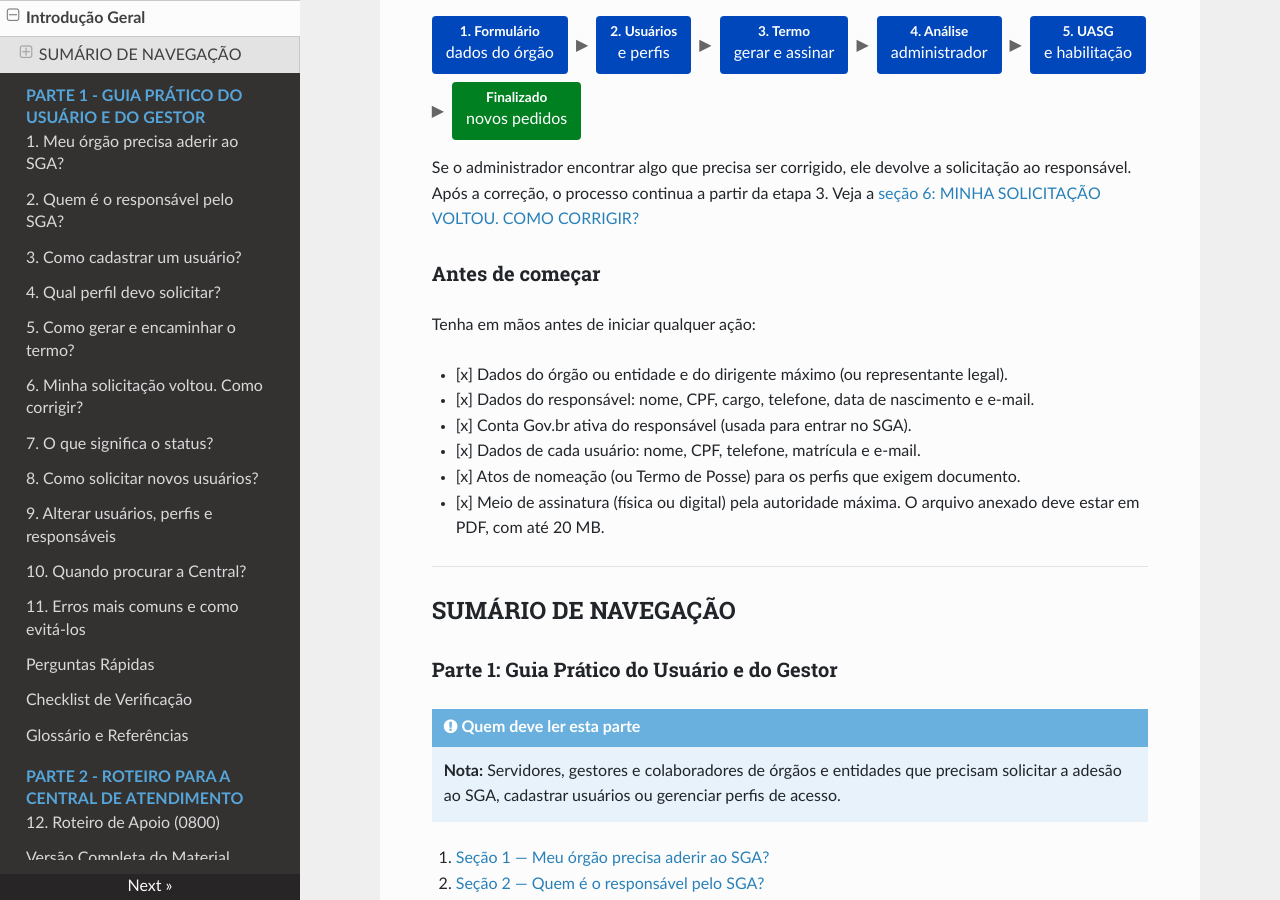
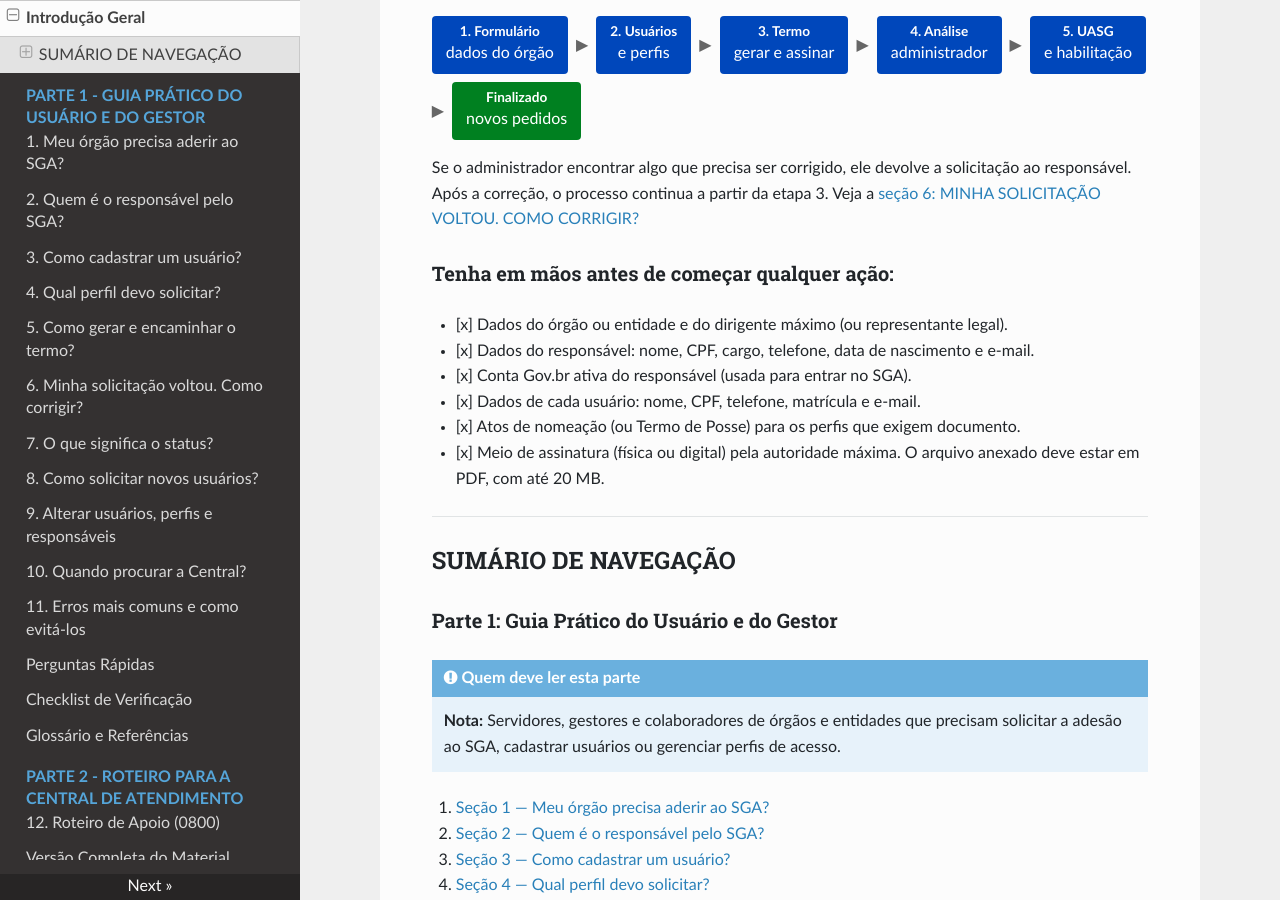
Before and after one commit to emilix10-bit/cartilha-boas-praticas-01-SGA, an MkDocs documentation site: the page built from docs/index.md, in a window 1280 px wide and 900 px high, scrolled down 1409 px. Built offline with MkDocs 1.6.1, drawn with Linux system fonts in a browser that asks for light colours; nearby versions of some CDN libraries.

```diff
--- a/docs/index.md
+++ b/docs/index.md
@@ -92,9 +92,7 @@ Antes de entrar nos detalhes, veja o caminho completo. Cada etapa corresponde a
 
 Se o administrador encontrar algo que precisa ser corrigido, ele devolve a solicitação ao responsável. Após a correção, o processo continua a partir da etapa 3. Veja a <a href="06-solicitacao-voltou-como-corrigir.md#secao-6">seção 6: MINHA SOLICITAÇÃO VOLTOU. COMO CORRIGIR?</a>
 
-<h3 id="antes-de-comecar">Antes de começar</h3>
-
-Tenha em mãos antes de iniciar qualquer ação:
+<h3 id="antes-de-comecar">Tenha em mãos antes de começar qualquer ação:</h3>
 
 * [x] Dados do órgão ou entidade e do dirigente máximo (ou representante legal).
 * [x] Dados do responsável: nome, CPF, cargo, telefone, data de nascimento e e-mail.
```
